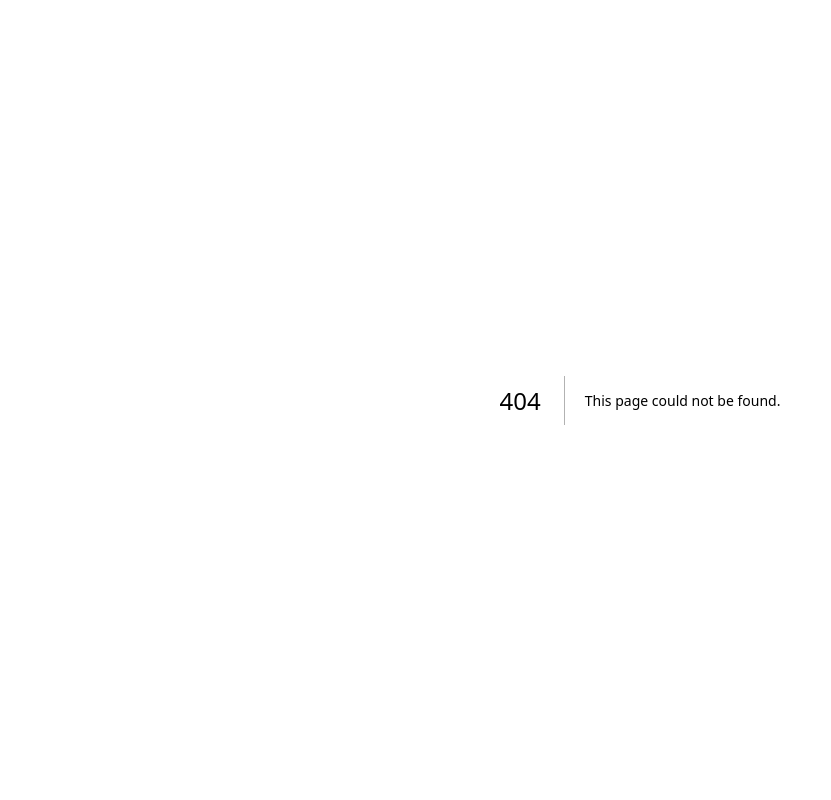
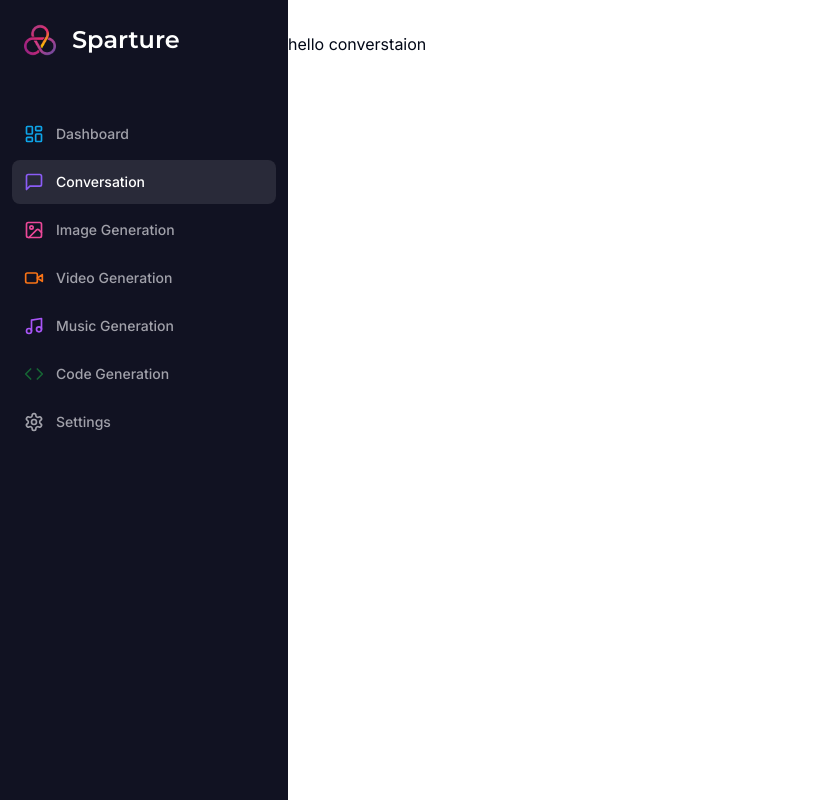
Before and after one commit to rejaulrasel/AI-Saas-Project, a Next.js app: page /conversation in a window 1280 px wide. Before the commit this address had no page. Shown: the whole page, without its empty margins (0-831 px from the left). Built offline with nearby package versions, Linux system fonts and the light colour scheme.

Commit message:
initialize conversation page

```diff
--- /dev/null
+++ b/app/(dashboard)/(routes)/conversation/page.tsx
@@ -0,0 +1,11 @@
+import React from 'react';
+
+const ConversationPage = () => {
+    return (
+        <div>
+            hello converstaion
+        </div>
+    );
+};
+
+export default ConversationPage;
```
